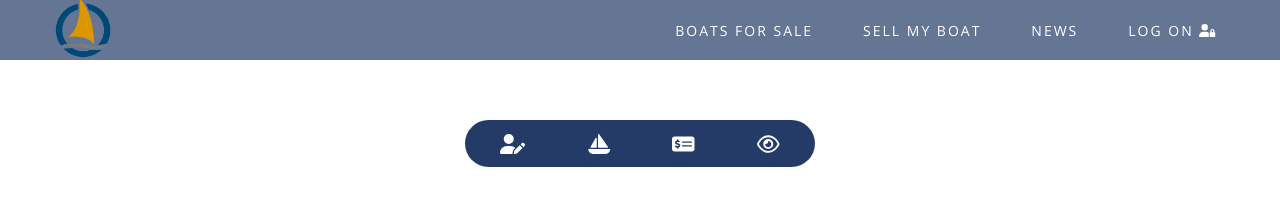
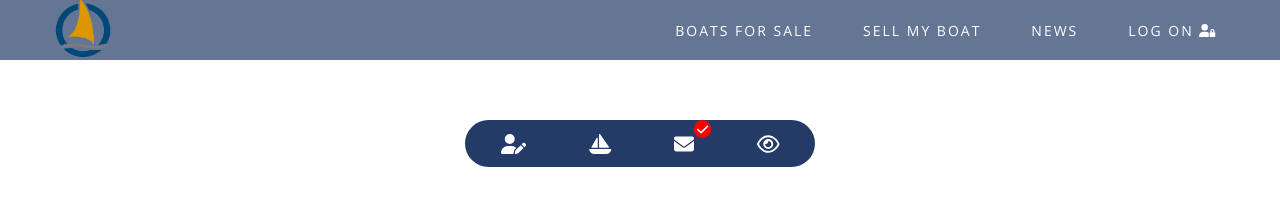
Before and after one commit to KumanStoykov/Dream-Boats, a React (Create React App) app in the folder client/: page /profile in a window 1280 px wide. Shown: the top 217 px of the page. Built offline with nearby package versions, Linux system fonts and the light colour scheme.

Commit message:
Change some styles

```diff
--- a/client/src/components/profile/ProfileNavbar/ProfileNavbar.js
+++ b/client/src/components/profile/ProfileNavbar/ProfileNavbar.js
@@ -1,7 +1,7 @@
 import { Link } from 'react-router-dom';
 
 import { FontAwesomeIcon } from '@fortawesome/react-fontawesome';
-import { faUserEdit, faSailboat, faMoneyCheckDollar } from '@fortawesome/free-solid-svg-icons';
+import { faUserEdit, faSailboat, faEnvelope, faCheck } from '@fortawesome/free-solid-svg-icons';
 import { faEye } from '@fortawesome/free-regular-svg-icons';
 
 import styles from './ProfileNavbar.module.css';
@@ -12,22 +12,32 @@ const ProfileNavbar = () => {
 
     return (
         <div className={`${styles['nav-container']}`}>
-            <nav className={styles['nav-horizontals']}>
+            <nav className={styles['user-nav']}>
                     <ul className={styles['container-profile-nav']}>
                         <li className={styles.box}>
-                    <Link to="/boats-catalog" className={styles['nav-horizontals-link']}><FontAwesomeIcon className={styles['user-profile-icon']} icon={faUserEdit} /></Link>
+                            <Link to="edit-profile" className={styles['user-nav-link']}>
+                                <FontAwesomeIcon className={styles['user-profile-icon']} icon={faUserEdit} />
+                            </Link>
                         </li>
                         <li className={styles.box}>
-                    <Link to="/boats-catalog" className={styles['nav-horizontals-link']}><FontAwesomeIcon className={styles['user-profile-icon']} icon={faSailboat} /></Link>
+                            <Link to="sell-boat" className={styles['user-nav-link']}>
+                                <FontAwesomeIcon className={styles['user-profile-icon']} icon={faSailboat} />
+                            </Link>
                         </li>
                         <li className={styles.box}>
-                    <Link to="/boats-catalog" className={styles['nav-horizontals-link']}><FontAwesomeIcon className={styles['user-profile-icon']} icon={faMoneyCheckDollar} /></Link>
+                            <Link to="message" className={styles['user-nav-link']}>
+                                <FontAwesomeIcon className={`${styles['user-profile-icon']}`} icon={faEnvelope} />
+                                <span className={styles['number-message']}>
+                                    <FontAwesomeIcon icon={faCheck}/>
+                                </span>
+                            </Link>
                         </li>
                         <li className={styles.box}>
-                    <Link to="/boats-catalog" className={styles['nav-horizontals-link']}><FontAwesomeIcon className={styles['user-profile-icon']} icon={faEye} /></Link>
+                            <Link to="watched" className={styles['user-nav-link']}>
+                                <FontAwesomeIcon className={styles['user-profile-icon']} icon={faEye} />
+                            </Link>
                         </li>
                     </ul>
-
             </nav>
         </div>
     );
--- a/client/src/components/profile/ProfileNavbar/ProfileNavbar.module.css
+++ b/client/src/components/profile/ProfileNavbar/ProfileNavbar.module.css
@@ -6,7 +6,7 @@
     margin: 12rem auto 0 auto;
 }
 
-.nav-horizontals-link {
+.user-nav-link {
     display: block;
     color: #fff;
     font-size: 2rem;
@@ -46,6 +46,9 @@
     transform: translateY(-10px);
     background: linear-gradient(to right, var(--blue-light), var(--aqua-solid));
 }
+.hor {
+    color: red;
+}
 
 .user-profile-icon {
     transition: transform 0.4s;
@@ -53,6 +56,16 @@
 
 .box:hover .user-profile-icon {
     transform: scale(1.5);
+}
+
+.number-message {
+    position: absolute;
+    top: 0;
+    background-color: red;
+    border-radius: 50%;
+    font-size: 1.3rem;
+    padding: 0px 3px;
+    font-weight: 200;
 }
 
 @media all and (min-width: 768px) {
```
Lines whose indentation alone changed are shown as unchanged.
